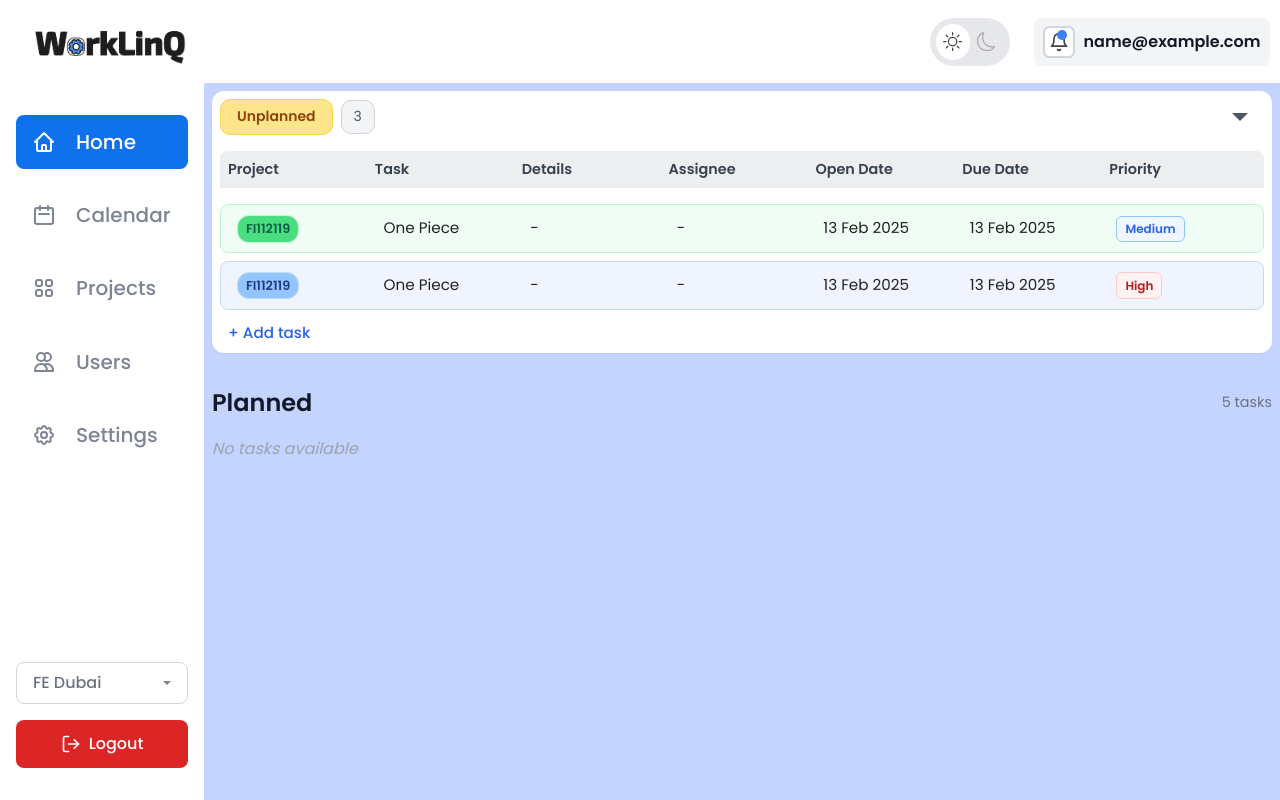
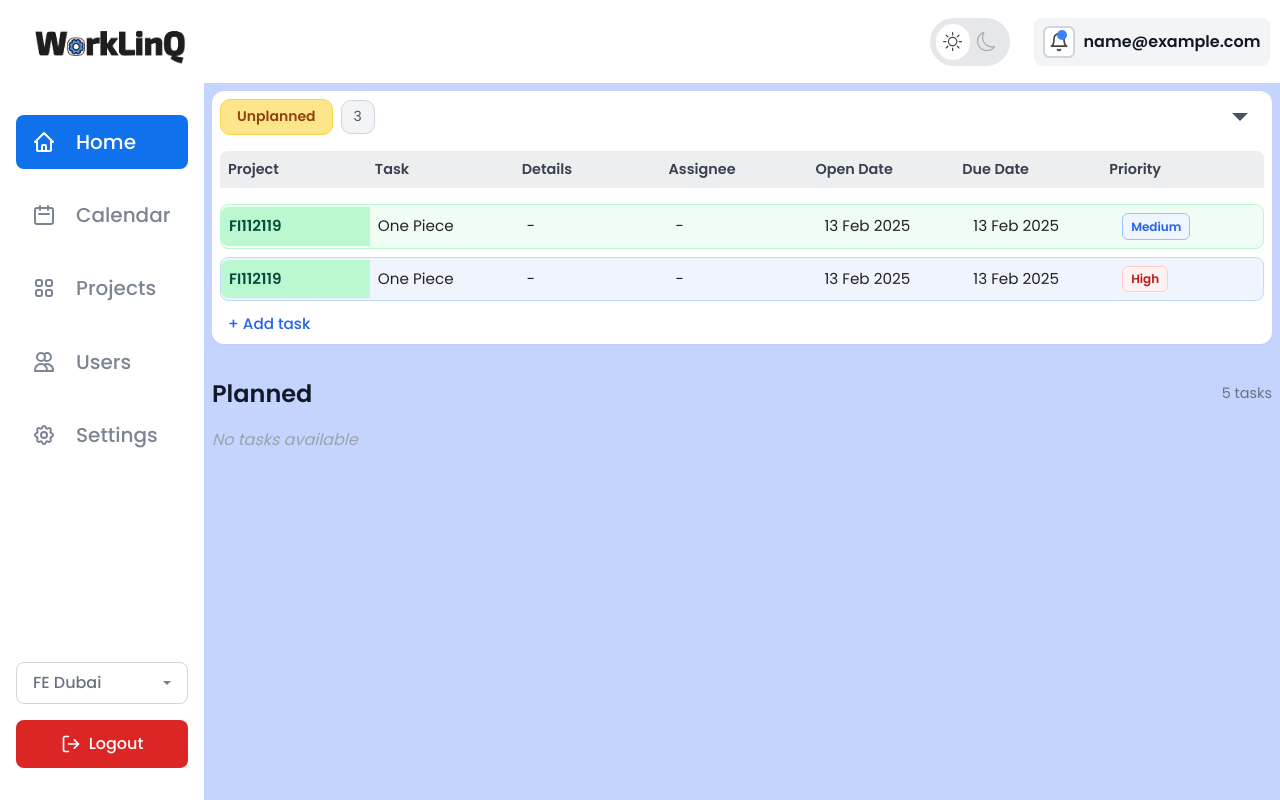
Before and after one commit to sujilvsukumaran/worklinq, a Next.js app: page / in a window 1280 px wide. Built offline with nearby package versions, Linux system fonts and the light colour scheme; sample sign-in values are in the browser's storage.

Commit message:
Close but not exactly

```diff
--- a/src/containers/dashboard/components/TaskRow.tsx
+++ b/src/containers/dashboard/components/TaskRow.tsx
@@ -24,8 +24,8 @@ export default function TaskRow({
                                 }: TaskRowProps) {
     return (
         <div className={`${styles.row} ${styles[color]}`}>
-            <div className={styles.cell}>
-                <span className={styles.project}>{projectId}</span>
+            <div className={`${styles.cell} ${styles.projectCell}`}>
+                <span>{projectId}</span>
             </div>
             <div className={styles.cell}>{task}</div>
             <div className={styles.cell}>{details}</div>
@@ -33,9 +33,9 @@ export default function TaskRow({
             <div className={styles.cell}>{openDate}</div>
             <div className={styles.cell}>{dueDate}</div>
             <div className={styles.cell}>
-                <span className={`${styles.priority} ${styles[priority.toLowerCase()]}`}>
-                    {priority}
-                </span>
+    <span className={`${styles.priority} ${styles[priority.toLowerCase ()]}`}>
+      {priority}
+    </span>
             </div>
         </div>
     );
--- a/src/containers/dashboard/styles/TaskRow.module.css
+++ b/src/containers/dashboard/styles/TaskRow.module.css
@@ -5,10 +5,11 @@
     align-items: center;
     font-size: 0.95rem;
     border-radius: 0.5rem;
-    padding: 0.1rem 0.5rem;
-    transition: background 0.2s ease;
+    padding: 0;
+    overflow: hidden;
     border: 1px solid #d1d5db;
 }
+
 .green {
     background-color: #f0fdf4; /* soft green bg */
     border-color: #bbf7d0;
@@ -21,6 +22,16 @@
 
 .cell {
     padding: 0.5rem;
+    display: flex;
+    align-items: center;
+}
+
+.projectCell {
+    background-color: #bbf7d0;
+    color: #064e3b;
+    font-weight: 600;
+    border-top-left-radius: 0.5rem;
+    border-bottom-left-radius: 0.5rem;
 }
 
 .project {
```
